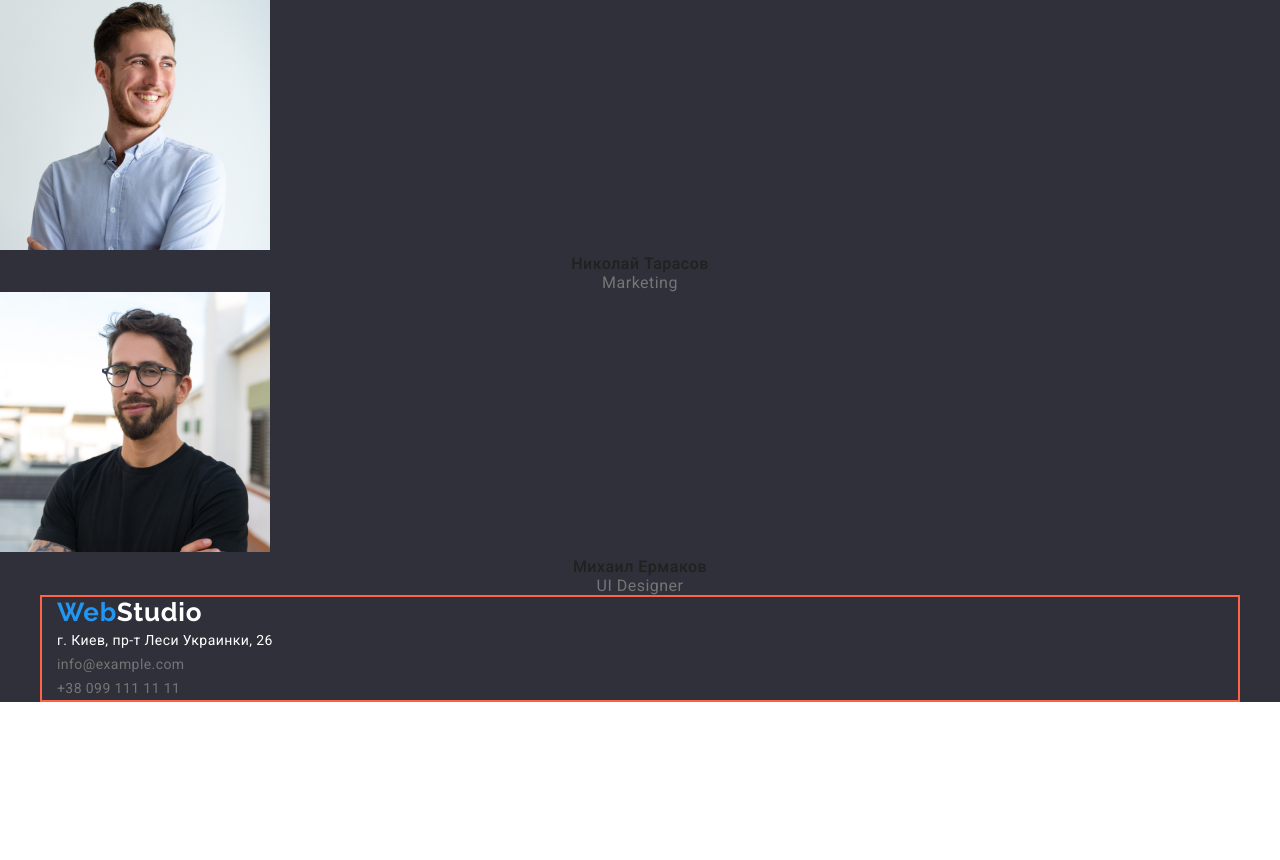
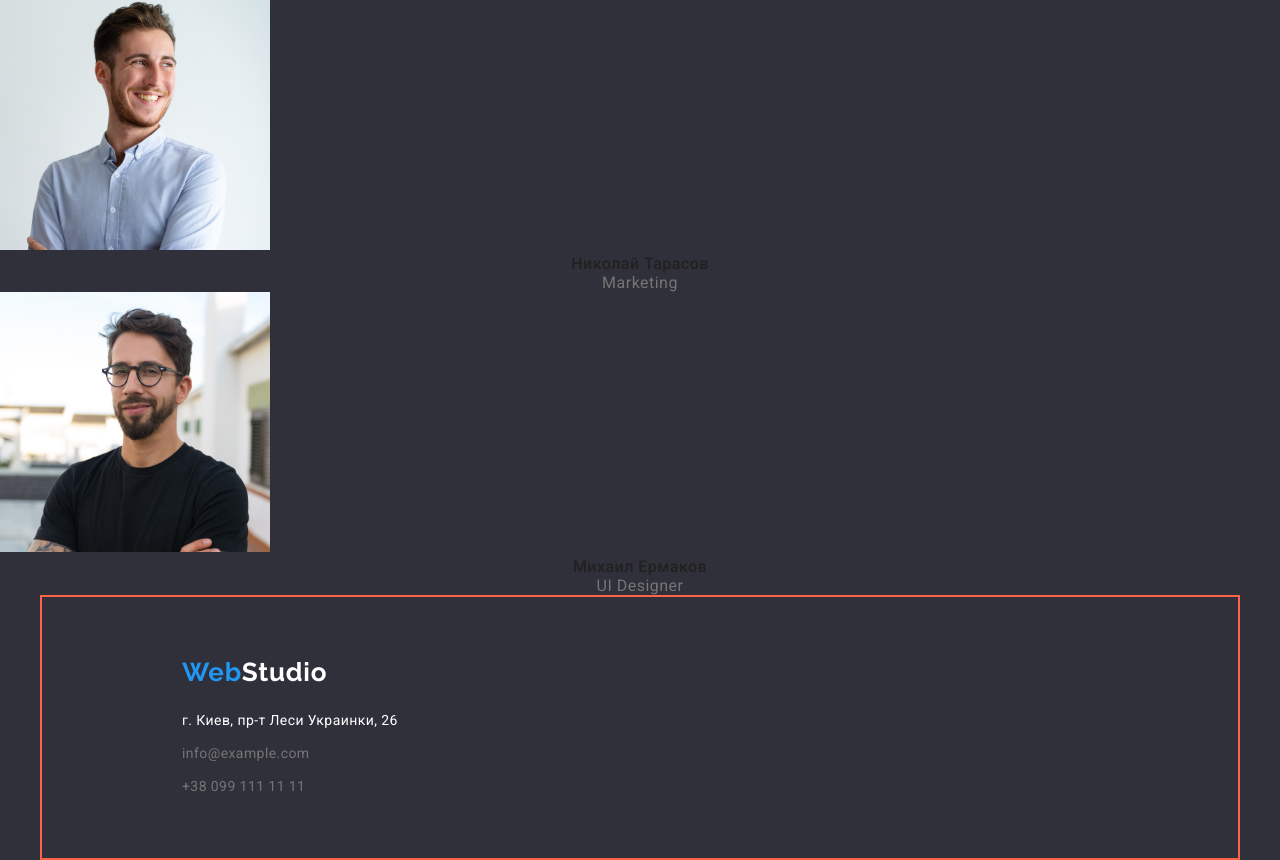
Before and after one commit to P-Nikita-A/HW-3, a plain HTML site: page index.html in a window 1280 px wide. Shown: the part 1990-2850 px from the top of the page. Before the commit the page ends 2692 px from the top, so only its background shows below. Drawn offline with nearby package versions, Linux system fonts and the light colour scheme.

Commit message:
Сделан футер

```diff
--- a/css/styles.css
+++ b/css/styles.css
@@ -110,9 +110,12 @@ body {
 .link-contacts:hover {
   color: var(--active-link-color);
 }
-/* Footer for all */
+/*------------------- Footer for all */
 .footer {
   background-color: var(--background-color-box);
+}
+.footer-container {
+  padding: 60px 0 60px 125px;
 }
 .logo-footer {
   font-family: "Raleway";
@@ -126,7 +129,13 @@ body {
 }
 .footer-list {
   list-style-type: none;
+  display: block;
+  margin-top: 20px;
 }
+.footer-list .footer-item + .footer-item {
+  padding-top: 9px;
+}
+
 .street {
   color: var(--full-wight);
   text-decoration: none;
--- a/index.html
+++ b/index.html
@@ -100,12 +100,12 @@
 <footer class="footer">
   <div class="container">
     <div class="footer-container">
-<a href="" class="logo-footer"><span class="first-3">Web</span>Studio</a>
+      <a class="logo-footer" href=""><span class="first-3">Web</span>Studio</a>
       <address>
         <ul class="footer-list">
-    <li><a href="" class="street">г. Киев, пр-т Леси Украинки, 26</a></li>
-    <li><a href="mailto:info@example.com" class="footer-contacts">info@example.com</a></li>
-    <li><a href="tel:+380991111111" class="footer-contacts">+38 099 111 11 11</a></li>
+          <li class="footer-item"><a href="" class="street">г. Киев, пр-т Леси Украинки, 26</a></li>
+          <li class="footer-item"><a href="mailto:info@example.com" class="footer-contacts">info@example.com</a></li>
+          <li class="footer-item"><a href="tel:+380991111111" class="footer-contacts">+38 099 111 11 11</a></li>
         </ul>
       </address>
     </div>
```
Also changed, not shown: portfolio.html (+5 -4 lines). Lines whose indentation alone changed are shown as unchanged.
